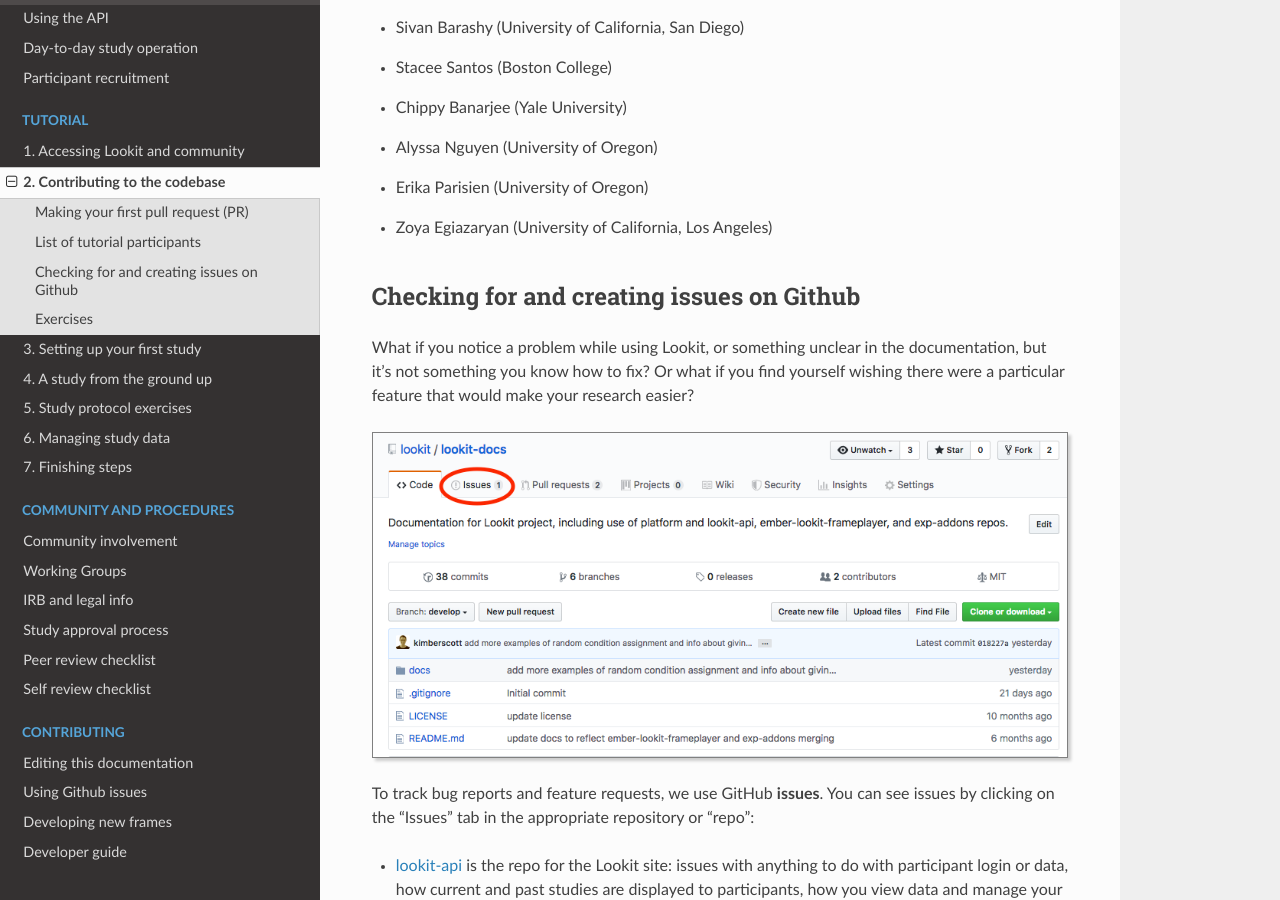
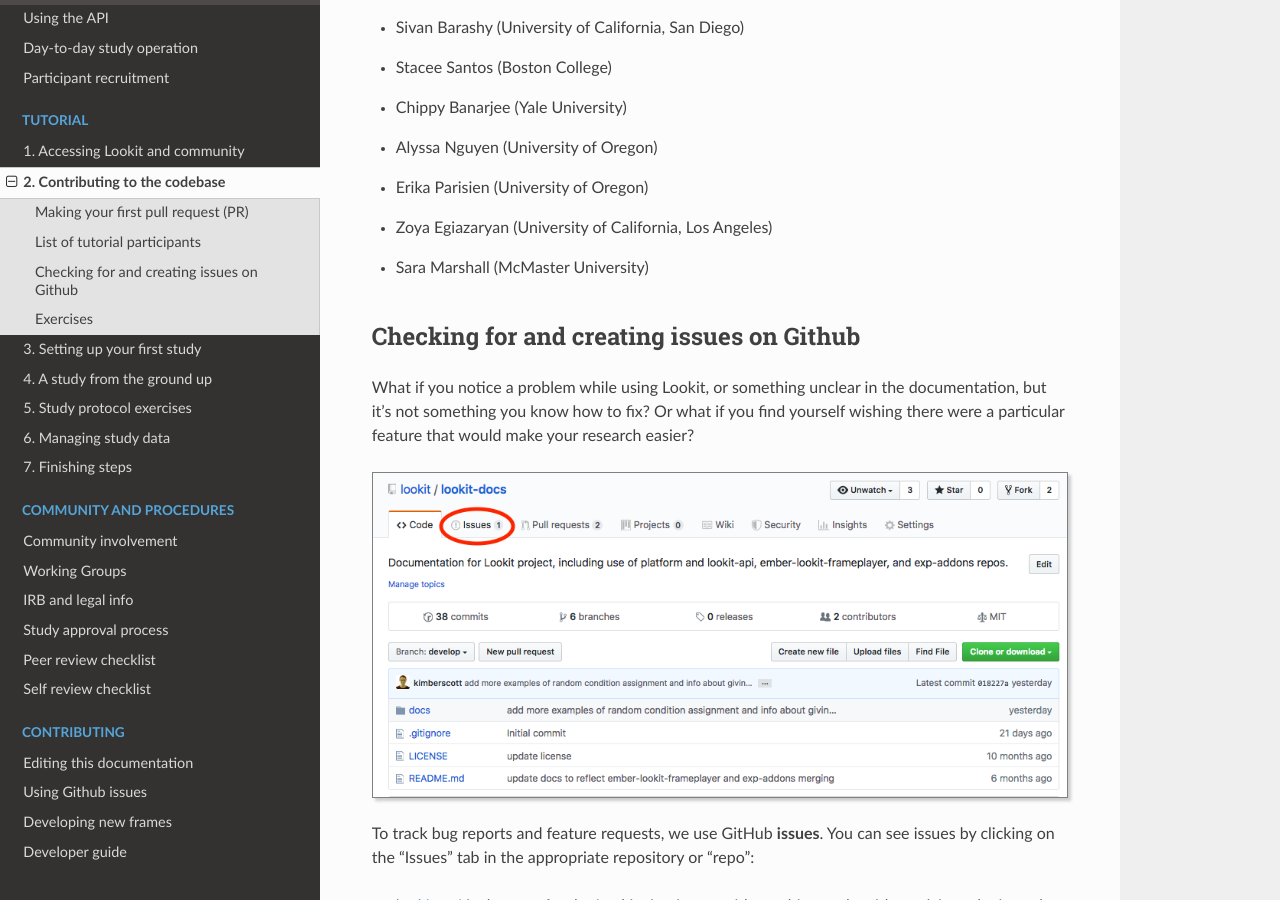
Before and after one commit to lookit/lookit-docs, a Sphinx documentation site: the page built from docs/source/tutorial-contributing.rst, in a window 1280 px wide and 900 px high, scrolled down 8657 px. Built offline with Sphinx 7.4.7 and the Read the Docs theme 2.0.0, drawn with Linux system fonts in a browser that asks for light colours.

Commit message:
Add me to tutorial participant list (#145)

```diff
--- a/docs/source/tutorial-contributing.rst
+++ b/docs/source/tutorial-contributing.rst
@@ -182,6 +182,7 @@
 - Alyssa Nguyen (University of Oregon)
 - Erika Parisien (University of Oregon)
 - Zoya Egiazaryan (University of California, Los Angeles)
+- Sara Marshall (McMaster University)
 
 .. _Github issues overview:
 
```
